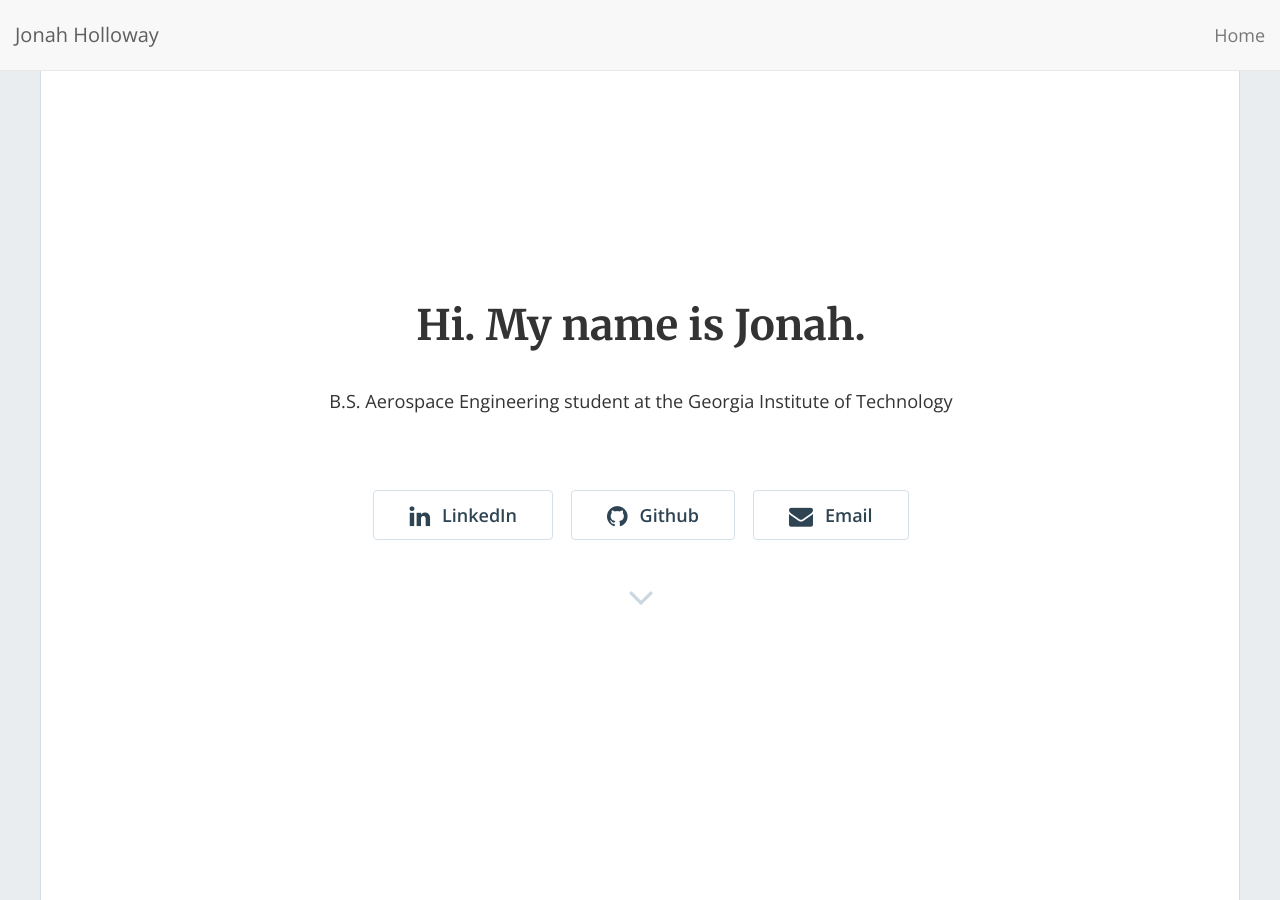
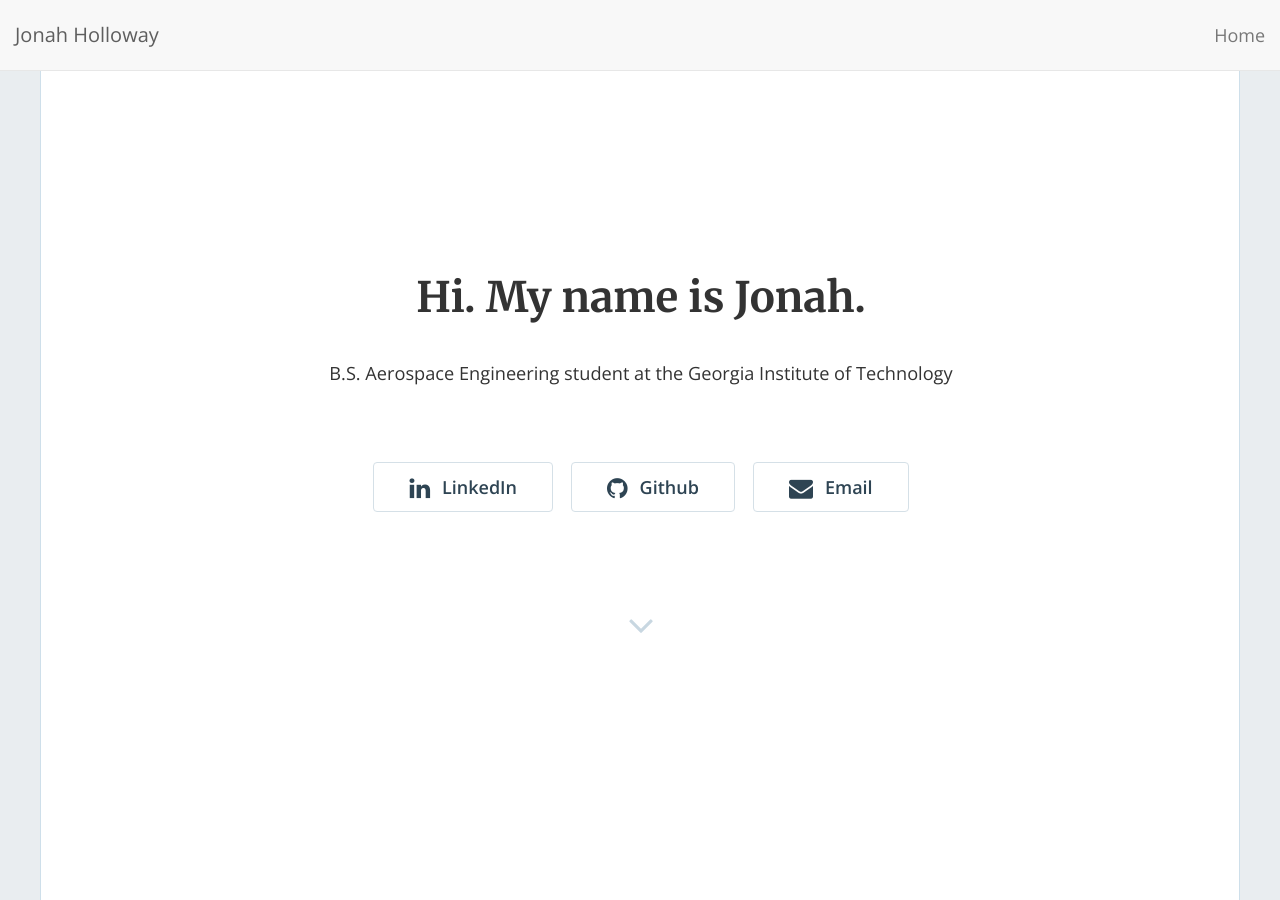
Before and after one commit to jonahholloway/jonahholloway.github.io, a Jekyll site: the page built from index.html, in a window 1280 px wide and 900 px high. Built offline with Jekyll 4.4.1, drawn with Linux system fonts in a browser that asks for light colours; nearby versions of some CDN libraries; the list of posts is cut into pages by our own code.

Commit message:
Update style.scss

```diff
--- a/css/style.scss
+++ b/css/style.scss
@@ -148,6 +148,7 @@ button.btn, input.btn {
   width: 60%;
   margin: 0 auto;
   display: table;
+  margin-bottom: 4em;
   @include bp-medium {
     width: 100%;
   }
```
